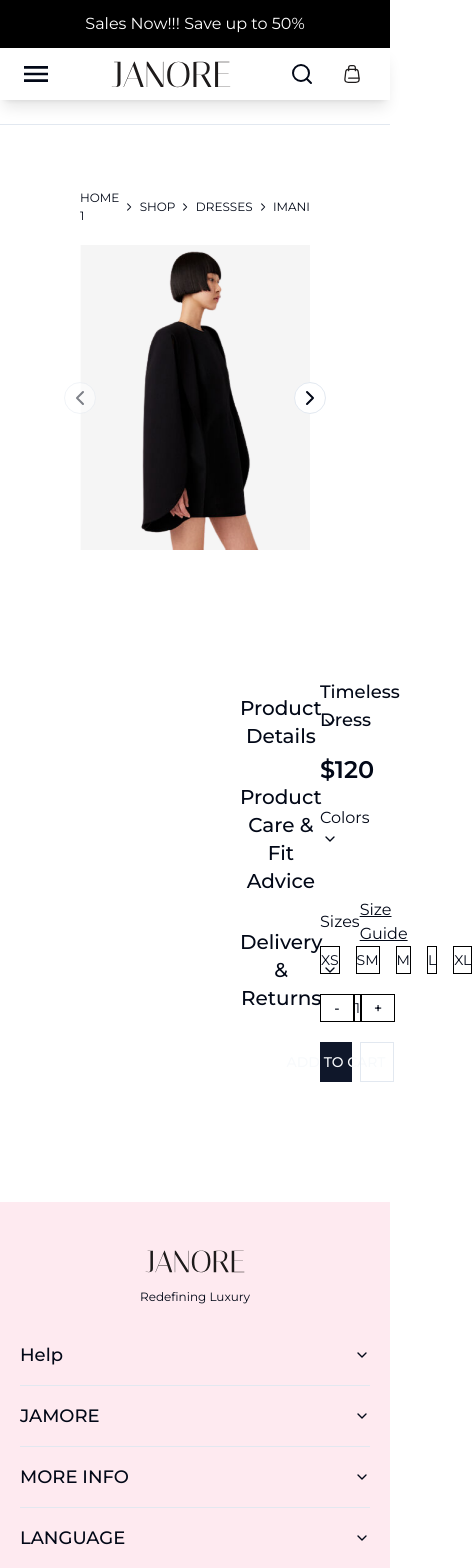
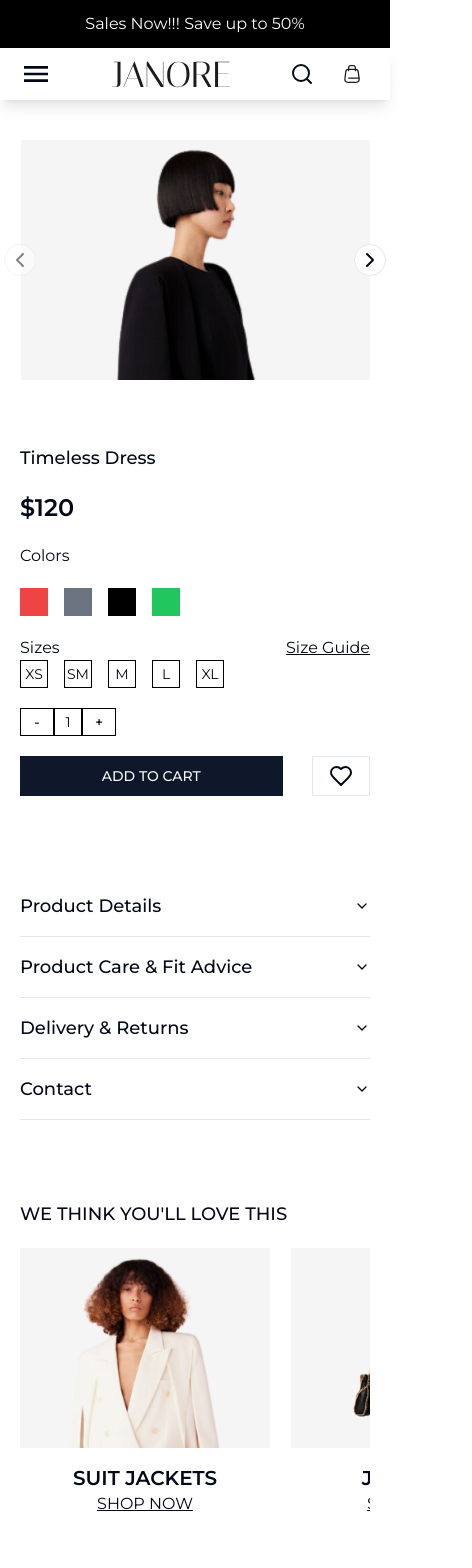
Before and after one commit to Ivylegend/hng-stage-two-c11, a Next.js app: page /product/1 in a window 390 px wide. Shown: the top 1568 px of the page, 472 px wide, since content can reach past the window. Built offline with nearby package versions, Linux system fonts and the light colour scheme; a web font is replaced by a local one.

Commit message:
add mobile responsiveness

```diff
--- a/app/checkout/[id]/page.tsx
+++ b/app/checkout/[id]/page.tsx
@@ -35,8 +35,7 @@ export default async function CheckoutPage({ params }: ItemPageProps) {
   return (
     <Dialog>
       <div>
-        <hr className="w-full h-[1px] my-6 bg-gray-300" />
-
+      <hr className="w-full hidden md:block h-[1px] my-6 bg-gray-300" />
         <DialogContent>
           <DialogHeader>
             <DialogDescription className="flex flex-col items-center justify-center gap-10">
@@ -63,11 +62,11 @@ export default async function CheckoutPage({ params }: ItemPageProps) {
             </DialogDescription>
           </DialogHeader>
         </DialogContent>
-        <div className="py-10 px-20 flex items-start gap-10 justify-center">
-          <div className="w-3/5">
+        <div className="py-10 px-5 sm:px-10 md:px-20 flex flex-col md:flex-row items-start gap-10 justify-center">
+          <div className="w-full md:w-3/5">
             <Accordion type="single" collapsible className="w-full">
               <AccordionItem value="item-1">
-                <AccordionTrigger className="font-medium text-xl">
+                <AccordionTrigger className="font-medium text-base sm:text-lg md:text-xl">
                   Delivery Options
                 </AccordionTrigger>
                 <AccordionContent>
@@ -93,7 +92,7 @@ export default async function CheckoutPage({ params }: ItemPageProps) {
                 </AccordionContent>
               </AccordionItem>
               <AccordionItem value="item-2">
-                <AccordionTrigger className="font-medium text-xl">
+                <AccordionTrigger className="font-medium text-base sm:text-lg md:text-xl">
                   Customers Address
                 </AccordionTrigger>
                 <AccordionContent className="space-y-5 my-5">
@@ -188,7 +187,7 @@ export default async function CheckoutPage({ params }: ItemPageProps) {
                 </AccordionContent>
               </AccordionItem>
               <AccordionItem value="item-3">
-                <AccordionTrigger className="font-medium text-xl">
+                <AccordionTrigger className="font-medium text-base sm:text-lg md:text-xl">
                   Payment Methods
                 </AccordionTrigger>
                 <AccordionContent className="space-y-5">
@@ -279,7 +278,7 @@ export default async function CheckoutPage({ params }: ItemPageProps) {
             </Accordion>
           </div>
 
-          <div className="w-1/5">
+          <div className="w-full md:w-1/5">
             <h2 className="mb-4">Cart Summary</h2>
             <div className="border-t border-b border-gray-200 py-4 flex flex-col justify-between gap-5">
               <div className="flex w-full justify-between">
--- a/app/product/[id]/page.tsx
+++ b/app/product/[id]/page.tsx
@@ -7,6 +7,7 @@ import { getItemData } from "@/lib/dataFetcher";
 import { ItemCarousel } from "@/components/ItemCarousel";
 import { ItemAccordion } from "@/components/ItemAccordion";
 import { Button } from "@/components/ui/button";
+import { ImageCard } from "@/components/ImageCard";
 
 interface ItemPageProps {
   params: { id: string; image: string; description: string; price: number };
@@ -20,13 +21,13 @@ export default async function ItemPage({ params }: ItemPageProps) {
   }
   return (
     <div>
-      <hr className="w-full h-[1px] my-6 bg-gray-300" />
-      <div className="py-10 px-20">
+      <hr className="w-full hidden md:block h-[1px] my-6 bg-gray-300" />
+      <div className="py-10 px-5 sm:p-10 md:px-20">
         <div>
           {/* ROUTES */}
-          <div className="flex gap-1 items-center mb-5">
+          <div className="hidden md:flex gap-1 items-center mb-5">
             <Link href="/">
-              <p className="text-[12px]">HOME {params.id} </p>
+              <p className="text-[12px]">HOME</p>
             </Link>
             <ChevronRight size={16} />
             <Link href="/shop">
@@ -45,11 +46,11 @@ export default async function ItemPage({ params }: ItemPageProps) {
         </div>
 
         {/* PRODUCT DETAILS */}
-        <div className="flex w-full px-40 items-start gap-20 mt-32 mb-20">
-          <div className="w-3/5">
+        <div className="flex flex-col-reverse md:flex-row w-full md:px-40 md:items-start gap-20 mt-16 md:mt-32 mb-20">
+          <div className="w-full md:w-3/5">
             <ItemAccordion />
           </div>
-          <div className="w-2/5 flex flex-col gap-5">
+          <div className="w-full md:w-3/5 flex flex-col gap-5">
             <p className="font-medium text-lg">{itemData.name}</p>
             <p className="text-2xl font-semibold">${itemData.price}</p>
 
@@ -120,6 +121,19 @@ export default async function ItemPage({ params }: ItemPageProps) {
             </div>
           </div>
         </div>
+
+        {/* CATEGORIES */}
+        <div className="mt-20 mb-10 md:my-20">
+          <h2 className="font-medium text-lg sm:text-xl md:text-2xl mb-5">
+          WE THINK YOU'LL LOVE THIS
+          </h2>
+          <div className="flex overflow-x-auto gap-5 md:gap-0 md:flex-wrap justify-between">
+            <ImageCard name="suit jackets" image="/assets/image2.png" />
+            <ImageCard name="jumpsuit" image="/assets/image11.png" />
+            <ImageCard name="longwear" image="/assets/image12.png" />
+            <ImageCard name="sweats" image="/assets/image5.png" />
+          </div>
+        </div>
       </div>
     </div>
   );
--- a/components/ItemAccordion.tsx
+++ b/components/ItemAccordion.tsx
@@ -9,7 +9,7 @@ export function ItemAccordion() {
   return (
     <Accordion type="single" collapsible className="w-full">
       <AccordionItem value="item-1">
-        <AccordionTrigger className="font-medium text-xl">Product Details</AccordionTrigger>
+        <AccordionTrigger className="font-medium text-lg md:text-xl">Product Details</AccordionTrigger>
         <AccordionContent>
           A stunning dress that exudes elegance and sophistication, perfect for
           any formal occasion. The intricate design and high-quality fabric
@@ -18,7 +18,7 @@ export function ItemAccordion() {
         </AccordionContent>
       </AccordionItem>
       <AccordionItem value="item-2">
-        <AccordionTrigger className="font-medium text-xl">Product Care & Fit Advice</AccordionTrigger>
+        <AccordionTrigger className="font-medium text-lg md:text-xl">Product Care & Fit Advice</AccordionTrigger>
         <AccordionContent>
           A stunning dress that exudes elegance and sophistication, perfect for
           any formal occasion. The intricate design and high-quality fabric
@@ -27,7 +27,16 @@ export function ItemAccordion() {
         </AccordionContent>
       </AccordionItem>
       <AccordionItem value="item-3">
-        <AccordionTrigger className="font-medium text-xl">Delivery & Returns</AccordionTrigger>
+        <AccordionTrigger className="font-medium text-lg md:text-xl">Delivery & Returns</AccordionTrigger>
+        <AccordionContent>
+          A stunning dress that exudes elegance and sophistication, perfect for
+          any formal occasion. The intricate design and high-quality fabric
+          ensure a comfortable and flattering fit. This dress is sure to make
+          you stand out and leave a lasting impression.{" "}
+        </AccordionContent>
+      </AccordionItem>
+      <AccordionItem value="item-4">
+        <AccordionTrigger className="font-medium text-lg md:text-xl">Contact</AccordionTrigger>
         <AccordionContent>
           A stunning dress that exudes elegance and sophistication, perfect for
           any formal occasion. The intricate design and high-quality fabric
--- a/components/ItemCarousel.tsx
+++ b/components/ItemCarousel.tsx
@@ -22,7 +22,11 @@ export function ItemCarousel({ image }: { image: string }) {
         {Array.from({ length: 5 }).map((_, index) => (
           <CarouselItem key={index} className="md:basis-1/2 gap-0 lg:basis-1/3">
             <div className="">
-              <Image src={image} alt={image} width={420} height={460} />
+              <img
+                src={image}
+                alt={image}
+                className="w-[360px] h-[240px] object-cover object-top md:w-[420px] md:h-[460px]"
+              />
             </div>
           </CarouselItem>
         ))}
--- a/components/MobileFooter.tsx
+++ b/components/MobileFooter.tsx
@@ -20,7 +20,7 @@ export const MobileFooter = () => {
       <Accordion type="single" collapsible className="w-full">
         <AccordionItem value="item-1">
           <AccordionTrigger className="font-medium text-lg">
-            Help
+            HELP
           </AccordionTrigger>
           <AccordionContent>
             <ul className="flex flex-col gap-5">
--- a/components/Navbar.tsx
+++ b/components/Navbar.tsx
@@ -12,7 +12,7 @@ const italiana = Italiana({ subsets: ["latin"], variable: "--font-sans", weight:
 export const Navbar = () => {
   const pathName = usePathname();
   return (
-    <nav className="hidden md:block px-20 py-2 w-full">
+    <nav className="hidden md:block px-5 sm:px-10 lg:px-20 py-2 w-full">
       <div className="flex items-center justify-between my-5">
         <p>Shipping</p>
         {/* <p className={`capitalize font-normal text-[#1E1B1B] text-4xl ${italiana.className}`}>JANORE</p> */}
@@ -24,18 +24,18 @@ export const Navbar = () => {
       </div>
       <div className="flex justify-between items-center mt-10">
         <span>
-          <p className="flex items-center gap-1">
+          <p className="flex items-center text-xs lg:text-base gap-1">
             Language: EN <ChevronDown />
           </p>
         </span>
-        <div className="flex items-center gap-8">
+        <div className="flex items-center gap-4 lg:gap-8">
           {navLinks.map((item) => {
             const isActive =
               pathName === item.url || pathName.startsWith(`${item.url}/`);
 
             return (
               <Link
-                className={cn("text-gray-500 pb-2 hover:text-black", {
+                className={cn("text-gray-500 text-sm lg:text-base pb-2 hover:text-black", {
                   "text-black border-b-2 border-black": isActive,
                 })}
                 href={item.url}
@@ -46,7 +46,7 @@ export const Navbar = () => {
             );
           })}
         </div>
-        <div className="flex items-end gap-2 pb-2 border-b-2 border-black">
+        <div className="hidden lg:flex items-end gap-2 pb-2 border-b-2 border-black">
           <Search />
           <input type="text" placeholder="Search here..." className="border-none focus-within:border-none focus:border-none focus-visible:border-none" />
           <p></p>
```
Also changed, not shown: app/cart/[id]/page.tsx (+26 -10 lines).
